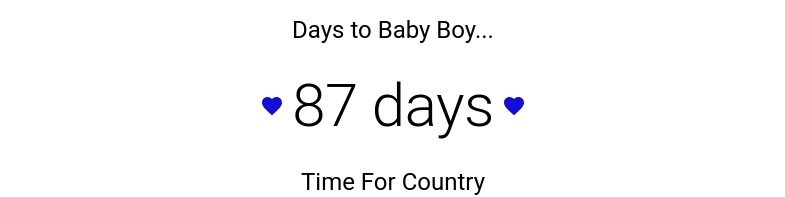
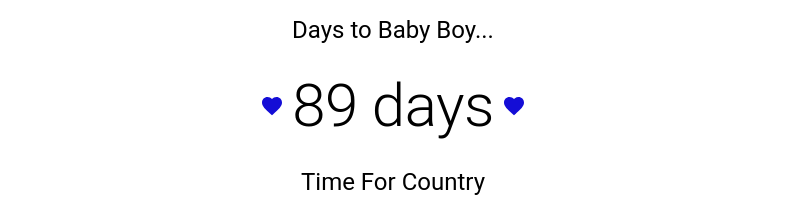
Before and after one commit to Stephankarl/TimeForBabiesAndCountry, a React (Create React App) app: page / in a window 1280 px wide. Shown: the part 178-375 px from the top of the page, without its empty margins (247-1032 px from the left). Built offline with nearby package versions, Linux system fonts and the light colour scheme.

Commit message:
due date updated

```diff
--- a/src/components/TimeToBaby.js
+++ b/src/components/TimeToBaby.js
@@ -7,7 +7,7 @@ import moment from 'moment'
 
 export default function TimeToBaby() {
 
-    const dueDate = moment('2024-08-28')
+    const dueDate = moment('2024-08-30')
     const today = moment()
     const daysToBaby = dueDate.diff(today, 'days') + 1
 
```
